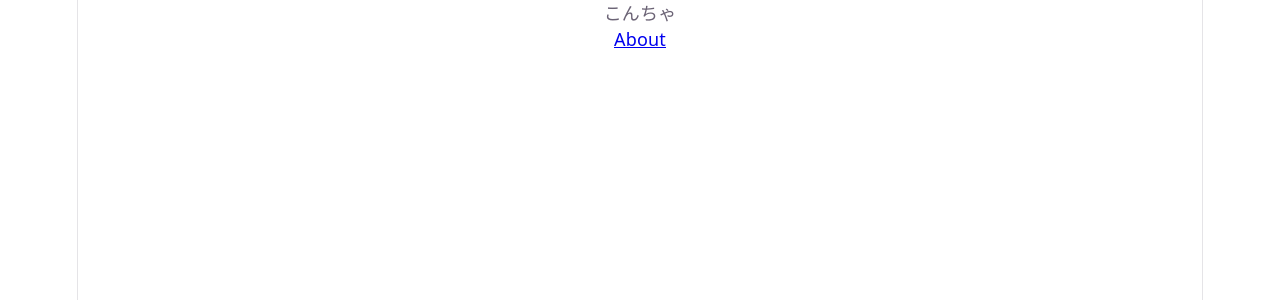
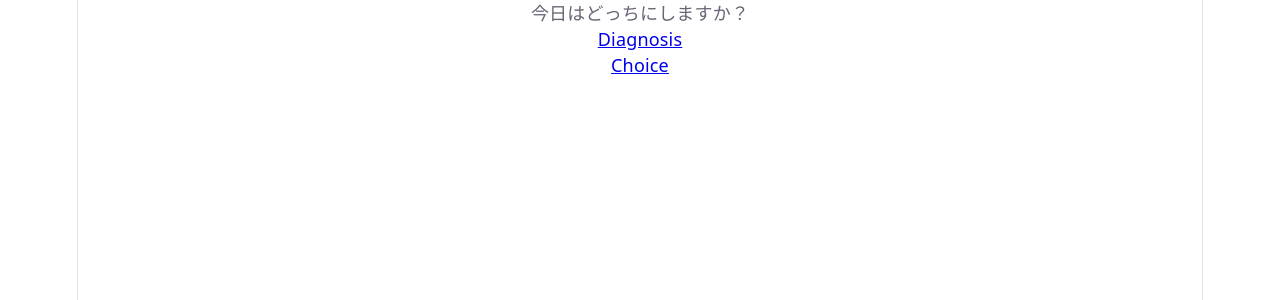
Before and after one commit to Sleepy-ECC/sleep_check, a React (Vite) app: page / in a window 1280 px wide. Shown: the top 300 px of the page. Built offline with nearby package versions, Linux system fonts and the light colour scheme.

Commit message:
feat: ルート名変更

```diff
--- a/src/About.tsx
+++ /dev/null
@@ -1,13 +0,0 @@
-import "./about.css";
-import { Link } from "@tanstack/react-router";
-
-function About() {
-    return (
-        <div>
-            <p>へろー</p>
-            <Link to="/">Home</Link>
-        </div>
-    );
-}
-
-export default About;
--- a/src/App.tsx
+++ /dev/null
@@ -1,13 +0,0 @@
-import "./App.css";
-import { Link } from "@tanstack/react-router";
-
-function App() {
-    return (
-        <div>
-            <p>こんちゃ</p>
-            <Link to="/About">About</Link>
-        </div>
-    );
-}
-
-export default App;
--- /dev/null
+++ b/src/Diagnosis.tsx
@@ -0,0 +1,14 @@
+import { Link } from "@tanstack/react-router";
+
+function Diagnosis() {
+    return (
+        <div>
+            <p>診断、していく？</p>
+            <Link to="/">Top</Link>
+            <br />
+            <Link to="Shuffle">診断結果はこちらよ</Link>
+        </div>
+    );
+}
+
+export default Diagnosis;
--- /dev/null
+++ b/src/Top.tsx
@@ -0,0 +1,15 @@
+import "./Top.css";
+import { Link } from "@tanstack/react-router";
+
+function Top() {
+    return (
+        <div>
+            <p>今日はどっちにしますか？</p>
+            <Link to="/Diagnosis">Diagnosis</Link>
+            <br />
+            <Link to="/About">Choice</Link>
+        </div>
+    );
+}
+
+export default Top;
```
Also changed, not shown: src/index.css (+4 -6 lines), src/router.tsx (+5 -5 lines), src/Top.css (renamed from src/App.css), src/about.css (deleted).
